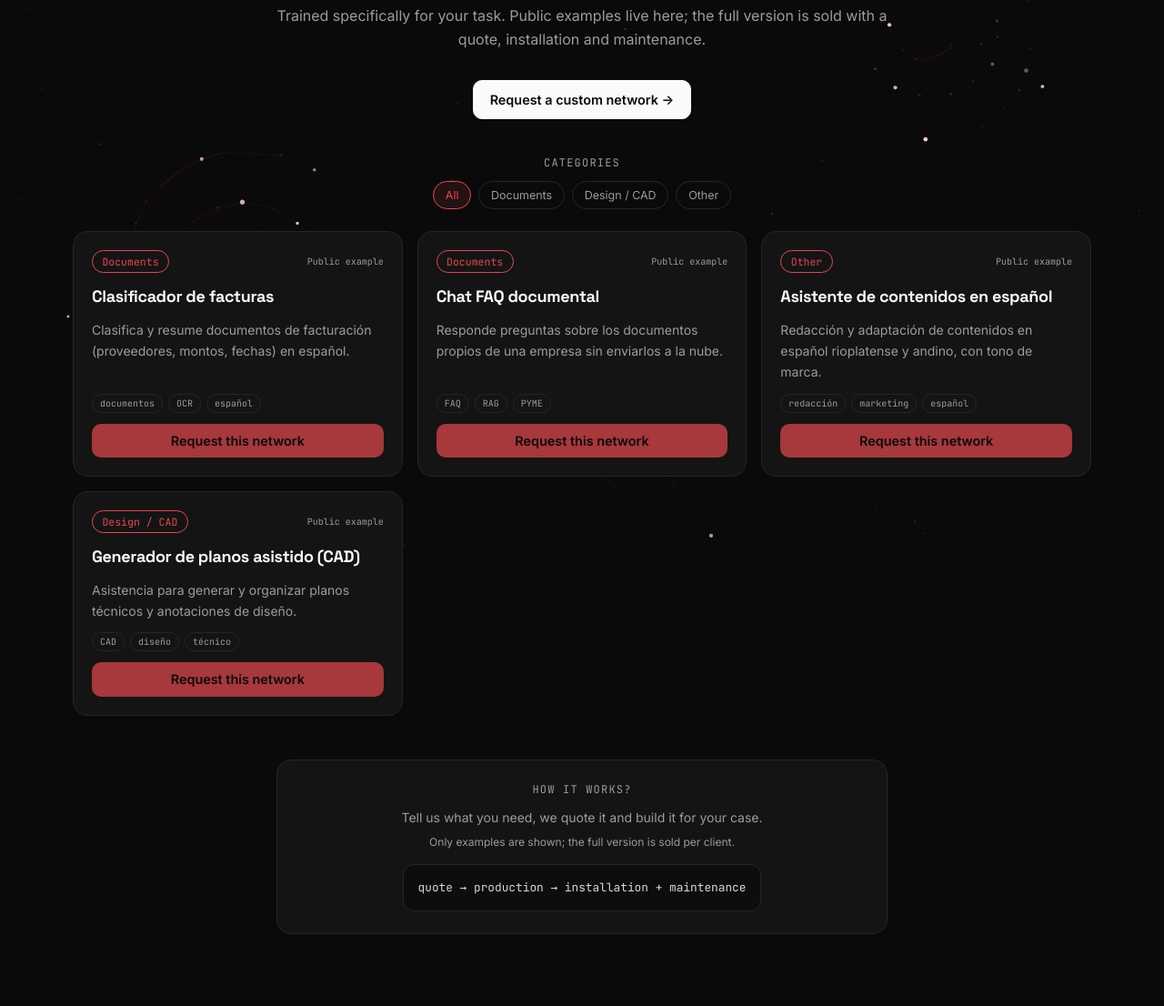
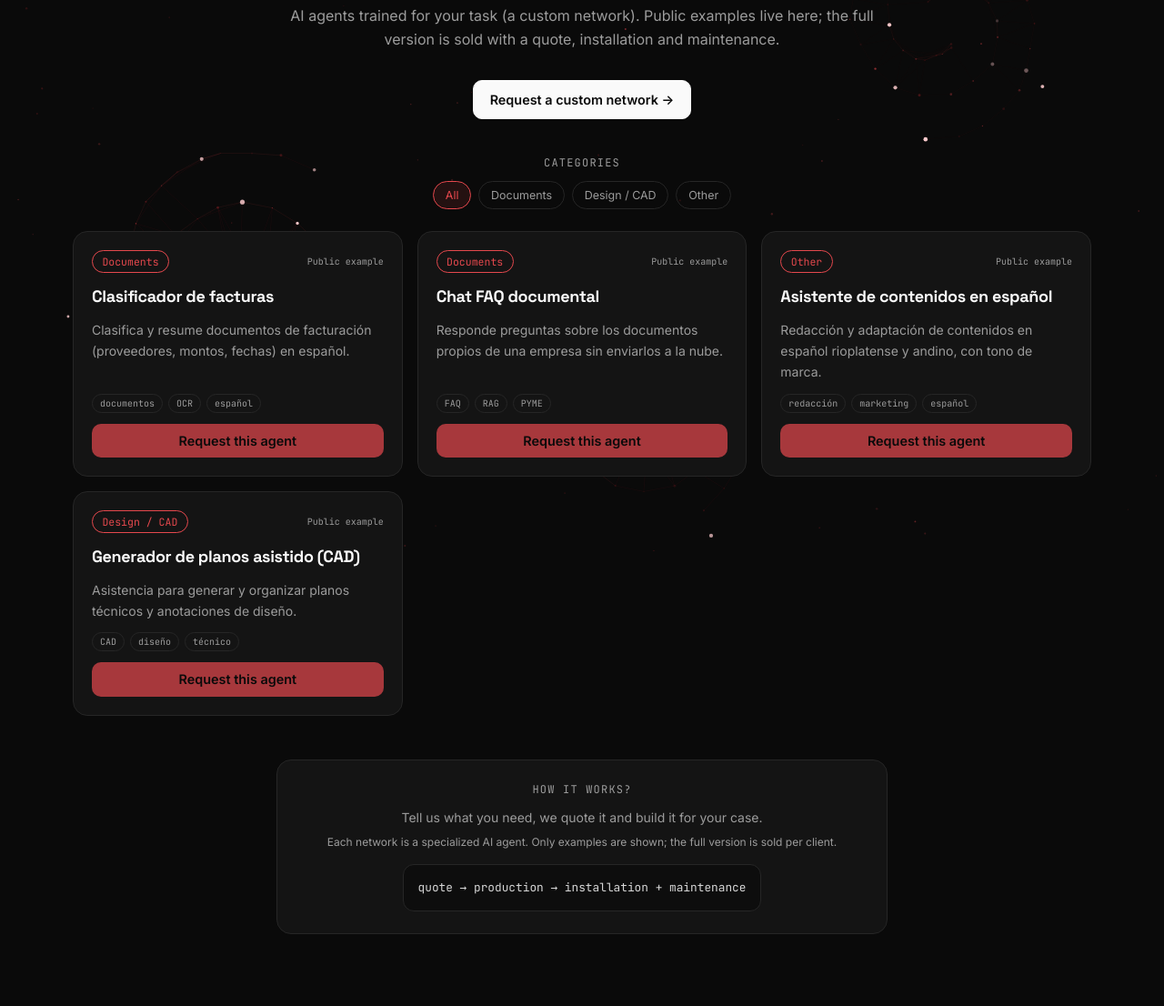
Before and after one commit to sebastianl1/randi_IA, an Astro site in the folder site/: page /randi_IA/en/redes in a window 1280 px wide. Shown: the part 194-1300 px from the top of the page at 91% size. Built offline with nearby package versions, Linux system fonts and the light colour scheme; Astro itself is replaced by a stand-in of ours.

Commit message:
feat: copy de /redes orientado a Agentes IA

```diff
--- a/site/src/components/NetworksGallery.astro
+++ b/site/src/components/NetworksGallery.astro
@@ -9,17 +9,17 @@ const WHATSAPP = 'https://wa.me/573106197255';
 const L = {
   eyebrow: es ? 'redes neuronales a medida' : 'custom neural networks',
   title: es ? 'Redes neuronales a medida' : 'Custom neural networks on demand',
-  sub: es ? 'Entrenadas específicamente para tu tarea. Acá se muestran ejemplos públicos; la versión completa se vende con cotización, instalación y mantenimiento.' :
-          'Trained specifically for your task. Public examples live here; the full version is sold with a quote, installation and maintenance.',
+  sub: es ? 'Agentes de IA entrenados para tu tarea (una red a medida). Acá se muestran ejemplos; la versión completa se vende con cotización, instalación y mantenimiento.' :
+          'AI agents trained for your task (a custom network). Public examples live here; the full version is sold with a quote, installation and maintenance.',
   cats: es ? 'Categorías' : 'Categories',
   all: es ? 'Todas' : 'All',
   ejemplo: es ? 'Ejemplo público' : 'Public example',
-  solicitar: es ? 'Solicitar esta red' : 'Request this network',
+  solicitar: es ? 'Solicitar este agente' : 'Request this agent',
   general: es ? 'Solicitar una red a medida' : 'Request a custom network',
   procesoT: es ? '¿Cómo funciona?' : 'How it works?',
   proceso: es ? 'cotización → producción → instalación + mantenimiento' : 'quote → production → installation + maintenance',
   paso: es ? 'Contanos qué necesitás, te cotizamos y la desarrollamos para tu caso.' : 'Tell us what you need, we quote it and build it for your case.',
-  stock: es ? 'Solo se exponen ejemplos; la versión completa se vende por cliente.' : 'Only examples are shown; the full version is sold per client.',
+  stock: es ? 'Cada red es un agente IA especializado. Solo se exponen ejemplos; la versión completa se vende por cliente.' : 'Each network is a specialized AI agent. Only examples are shown; the full version is sold per client.',
 };
 const cats: NetworkCategory[] = ['imagen', 'documentos', 'cad', 'codigo', 'educacion', 'otros'];
 const wa = (txt: string) => `${WHATSAPP}?text=${encodeURIComponent(txt)}`;
```
